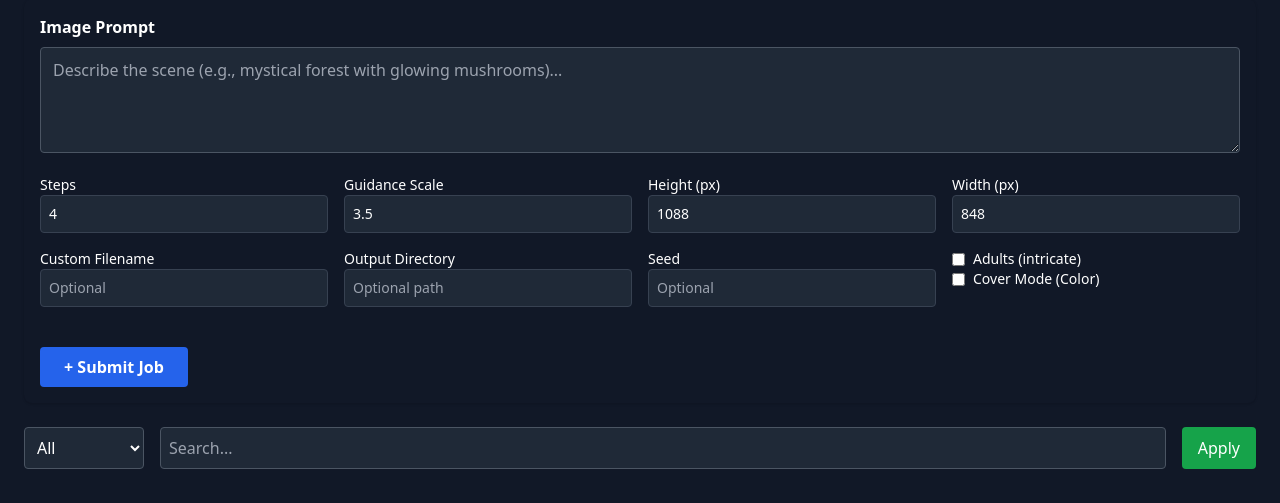
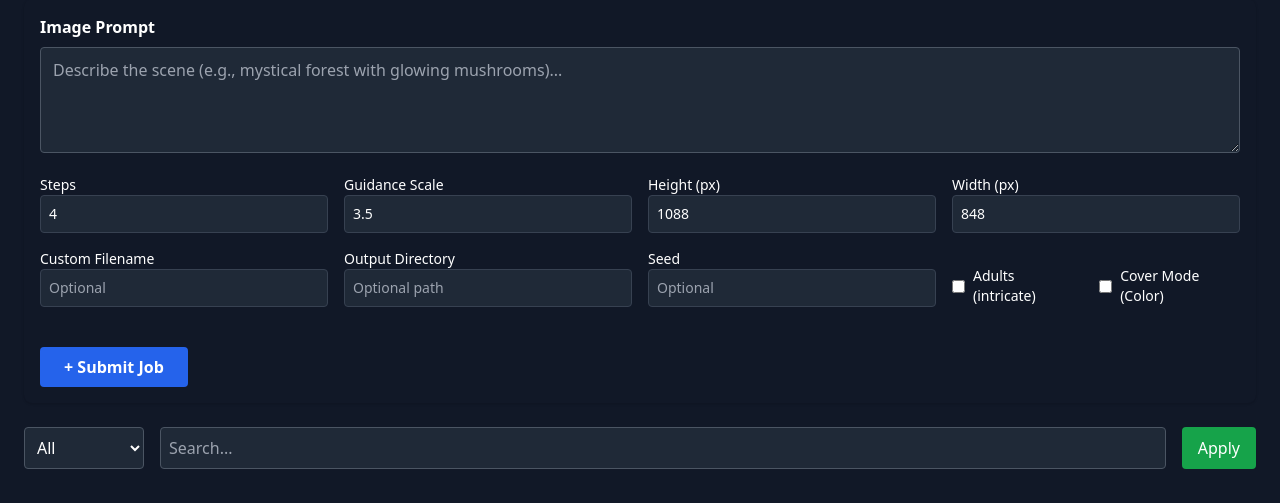
Before and after one commit to Hisha/FBN_Publishing, a FastAPI app: page /jobs in a window 1280 px wide. Shown: the part 197-700 px from the top of the page. Run offline with FastAPI, Linux system fonts and the light colour scheme; the visitor is signed in with stand-in values (Sample User, id 1); data that the repository does not hold is empty; some libraries are stand-ins or nearby versions.

Commit message:
Update jobs.html

```diff
--- a/templates/jobs.html
+++ b/templates/jobs.html
@@ -63,7 +63,7 @@
         class="w-full p-2 bg-gray-800 rounded border border-gray-700" placeholder="Optional">
     </div>
     <!-- Flags -->
-    <div>
+    <div class="flex items-center gap-6 text-white mt-4">
       <label class="flex items-center gap-2">
         <input type="checkbox" name="adults" class="accent-blue-500">
           Adults (intricate)
```
